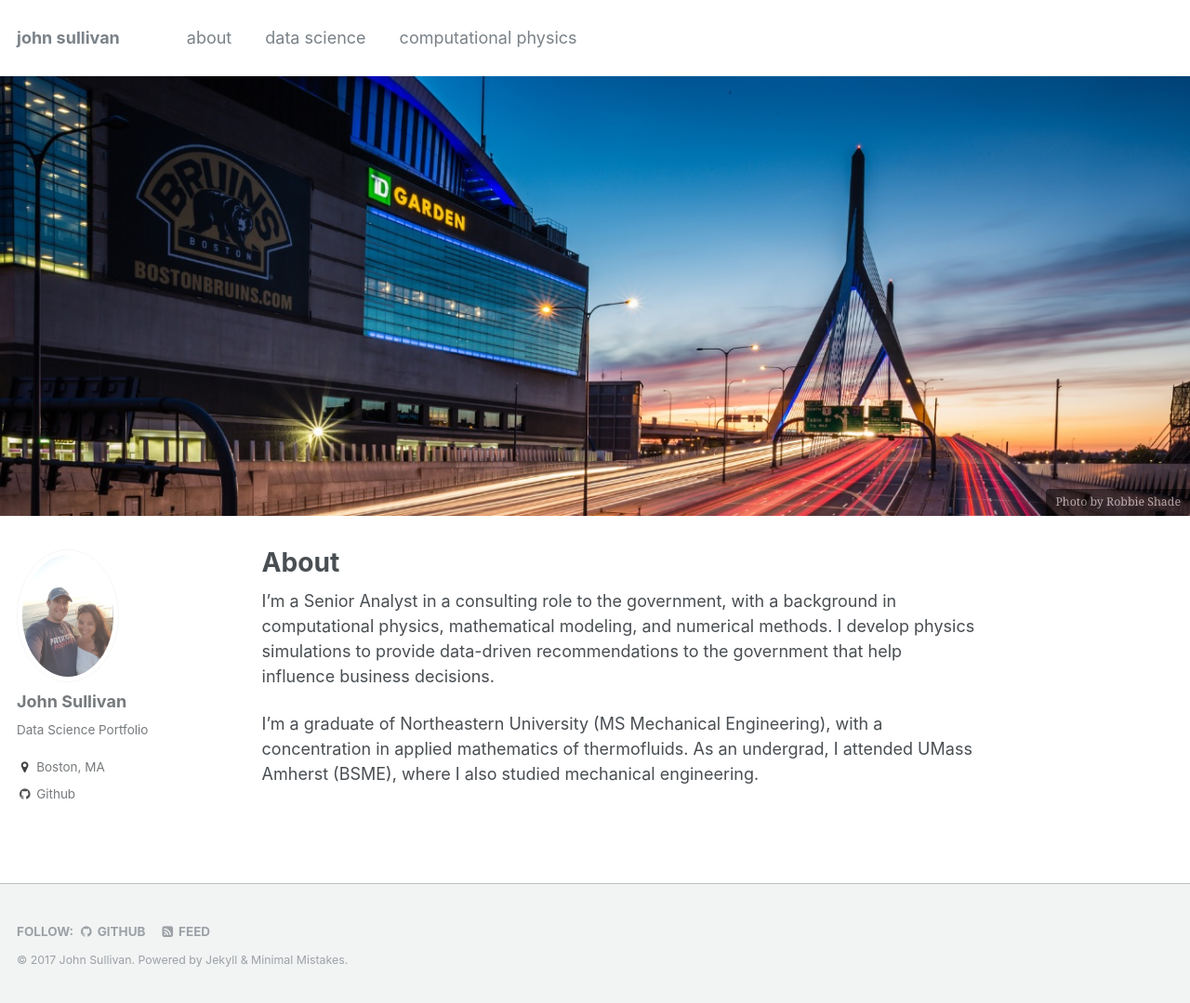
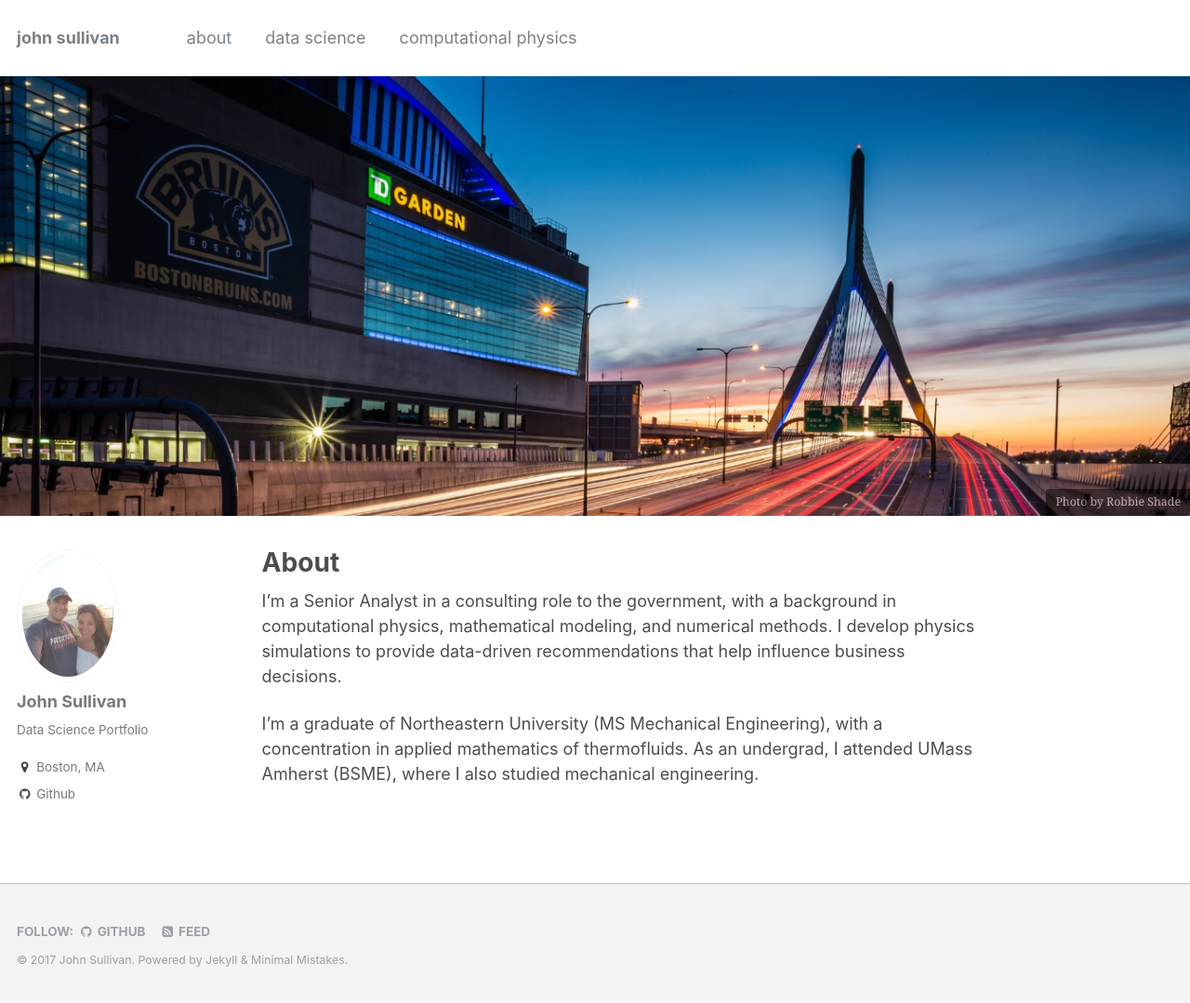
Before and after one commit to jtsulliv/jtsulliv.github.io, a Jekyll site: the page built from _pages/about.md, in a window 1280 px wide and 1079 px high. Shown: the whole window at 93% size. Built offline with Jekyll 4.4.1, drawn with Linux system fonts in a browser that asks for light colours.

Commit message:
Update about.md

```diff
--- a/_pages/about.md
+++ b/_pages/about.md
@@ -7,6 +7,6 @@
 
 ---
 
-I'm a Senior Analyst in a consulting role to the government, with a background in computational physics, mathematical modeling, and numerical methods.  I develop physics simulations to provide data-driven recommendations to the government that help influence business decisions.
+I'm a Senior Analyst in a consulting role to the government, with a background in computational physics, mathematical modeling, and numerical methods.  I develop physics simulations to provide data-driven recommendations that help influence business decisions.
 
 I'm a graduate of Northeastern University (MS Mechanical Engineering), with a concentration in applied mathematics of thermofluids.  As an undergrad, I attended UMass Amherst (BSME), where I also studied mechanical engineering.
```
